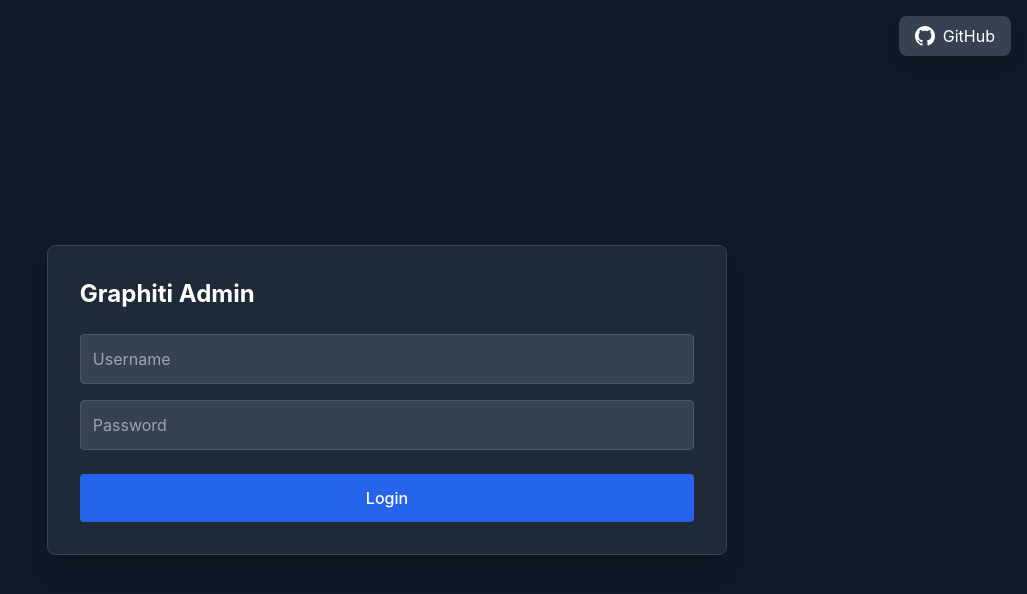
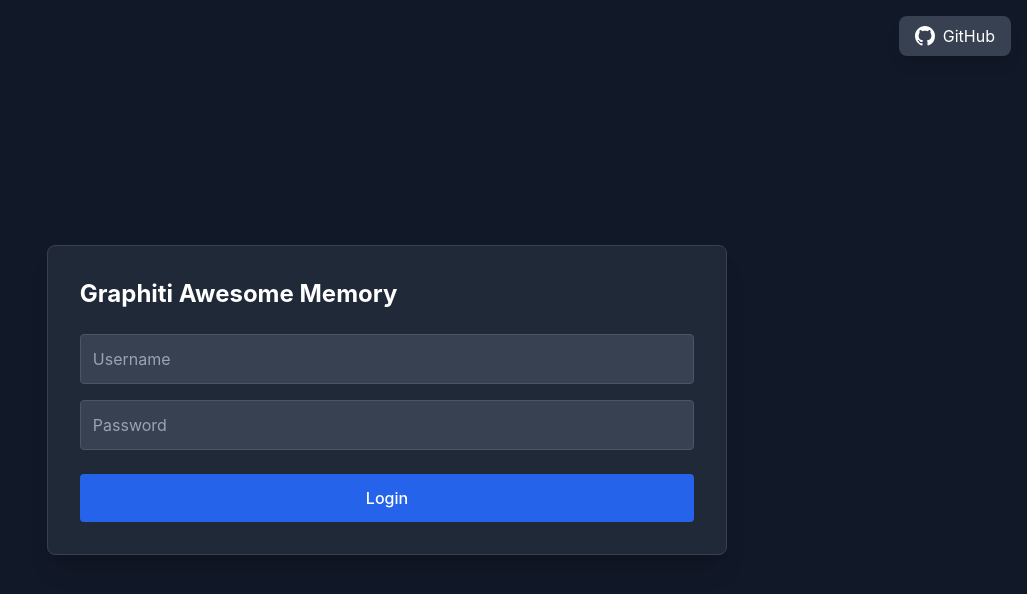
Before and after one commit to GoGoButters/Graphiti_Awesome_Memory, a React (Vite) app in the folder frontend/: page /login in a window 1280 px wide. Shown: the top 594 px of the page, without its empty margins (253-1280 px from the left). Built offline with nearby package versions, Linux system fonts and the light colour scheme; no server answers.

Commit message:
feat: Update branding to 'Graphiti Awesome Memory' and add star history chart

```diff
--- a/frontend/src/pages/Login.tsx
+++ b/frontend/src/pages/Login.tsx
@@ -32,7 +32,7 @@ export default function Login() {
             <GitHubButton />
             <div className="flex items-center justify-center h-screen bg-gray-900">
                 <form onSubmit={handleLogin} className="p-8 bg-gray-800 rounded-lg shadow-xl border border-gray-700">
-                    <h1 className="mb-6 text-2xl font-bold text-white">Graphiti Admin</h1>
+                    <h1 className="mb-6 text-2xl font-bold text-white">Graphiti Awesome Memory</h1>
                     <input
                         className="w-full p-3 mb-4 bg-gray-700 border border-gray-600 rounded text-white placeholder-gray-400 focus:outline-none focus:ring-2 focus:ring-blue-500"
                         placeholder="Username"
```
Also changed, not shown: 1 other file (tests, documents, lock files or other folders).
